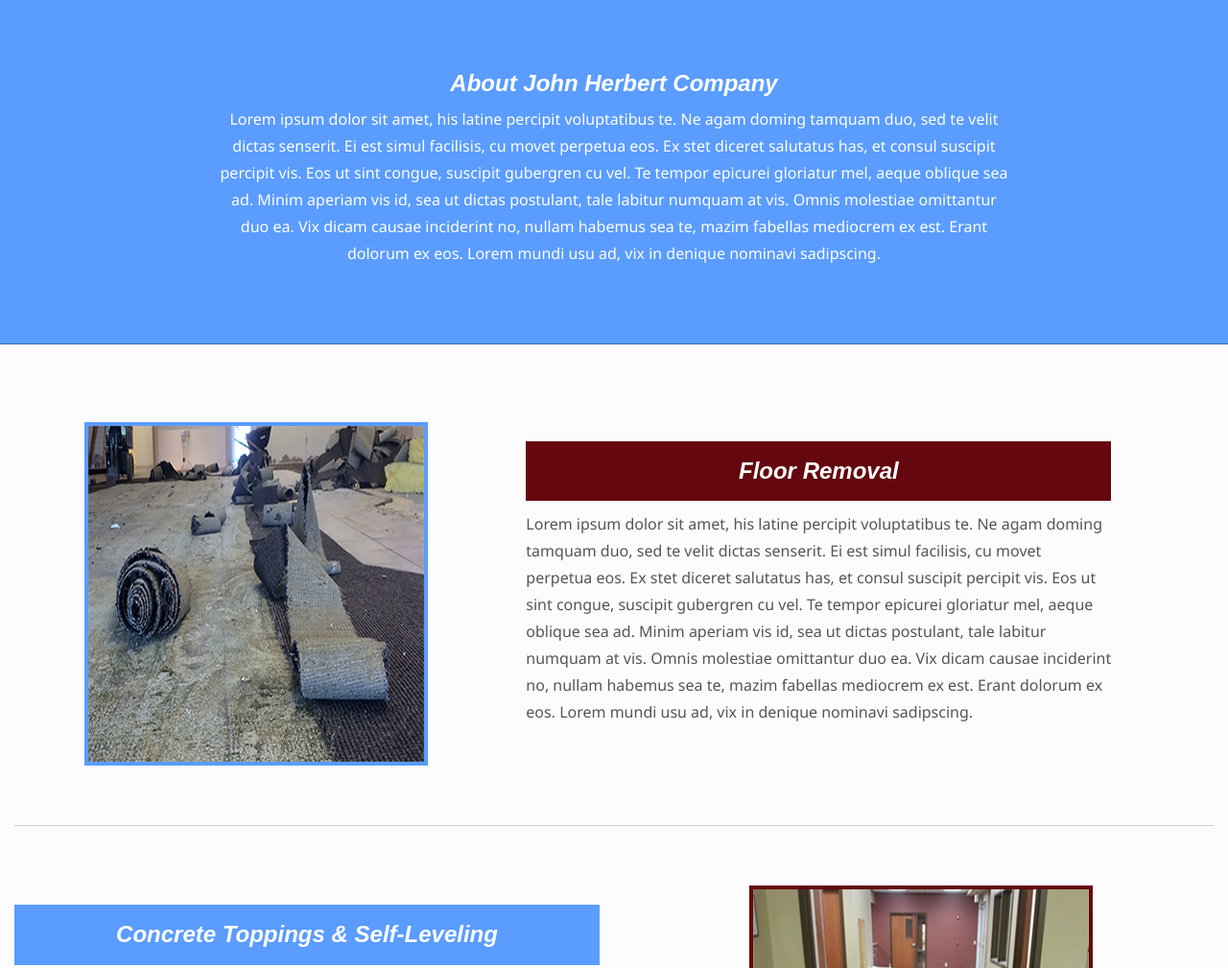
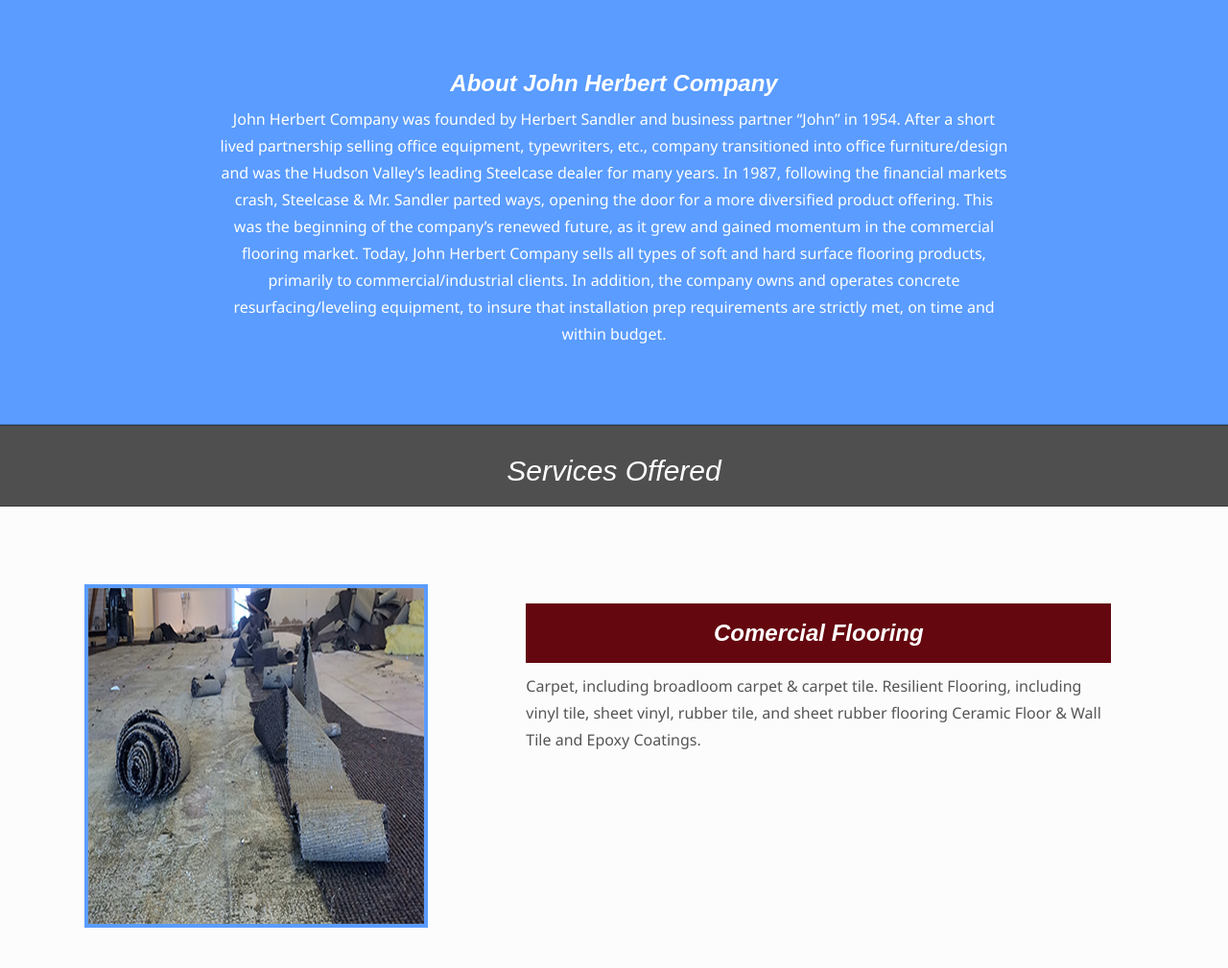
Before and after one commit to cjmarchione/cjmarchione.github.io, a plain HTML site: page index.html in a window 1280 px wide. Shown: the part 672-1681 px from the top of the page at 96% size. Drawn offline with nearby package versions, Linux system fonts and the light colour scheme; a web font is replaced by a local one.

Commit message:
additions

```diff
--- a/index.html
+++ b/index.html
@@ -104,14 +104,21 @@
 			<div class="row centered">
 				<div class="col-lg-8 col-lg-offset-2">
 				<h3><strong>About John Herbert Company</b></strong></h3>
-				<p>Lorem ipsum dolor sit amet, his latine percipit voluptatibus te. Ne agam doming tamquam duo, sed te velit dictas senserit. Ei est simul facilisis, cu movet perpetua eos. Ex stet diceret salutatus has, et consul suscipit percipit vis.
-
-				Eos ut sint congue, suscipit gubergren cu vel. Te tempor epicurei gloriatur mel, aeque oblique sea ad. Minim aperiam vis id, sea ut dictas postulant, tale labitur numquam at vis. Omnis molestiae omittantur duo ea. Vix dicam causae inciderint no, nullam habemus sea te, mazim fabellas mediocrem ex est. Erant dolorum ex eos. Lorem mundi usu ad, vix in denique nominavi sadipscing.</p>
+				<p>John Herbert Company was founded by Herbert Sandler and business partner “John” in 1954.  After a short lived partnership selling office equipment, typewriters, etc., company transitioned into office furniture/design and was the Hudson Valley’s leading Steelcase dealer for many years.  In 1987, following the financial markets crash, Steelcase & Mr. Sandler parted ways, opening the door for a more diversified product offering.  This was the beginning of the company’s renewed future, as it grew and gained momentum in the commercial flooring market.  Today, John Herbert Company sells all types of soft and hard surface flooring products, primarily to commercial/industrial clients.  In addition, the company owns and operates concrete resurfacing/leveling equipment, to insure that installation prep requirements are strictly met, on time and within budget.</p>
 				</div>
 			</div><!-- row -->
 		</div><!-- container -->
 	</div>
 
+<div id="g">
+		<div class="container">
+			<div class="row centered">
+				<div class="col-lg-8 col-lg-offset-2">
+					<h2>Services Offered</h2>
+				</div>
+			</div><!-- row -->
+		</div><!-- container -->
+	</div>
 
 
 <div class="container desc">
@@ -121,11 +128,10 @@
 				<img src="assets/img/p03.png" alt="">
 			</div><!-- col-lg-6 -->
 			<div class="col-lg-6">
-				<h3 class="services-header"><strong>Floor Removal</strong></h3>
-				<p>Lorem ipsum dolor sit amet, his latine percipit voluptatibus te. Ne agam doming tamquam duo, sed te velit dictas senserit. Ei est simul facilisis, cu movet perpetua eos. Ex stet diceret salutatus has, et consul suscipit percipit vis.
-
-				Eos ut sint congue, suscipit gubergren cu vel. Te tempor epicurei gloriatur mel, aeque oblique sea ad. Minim aperiam vis id, sea ut dictas postulant, tale labitur numquam at vis. Omnis molestiae omittantur duo ea. Vix dicam causae inciderint no, nullam habemus sea te, mazim fabellas mediocrem ex est. Erant dolorum ex eos. Lorem mundi usu ad, vix in denique nominavi sadipscing.</p>
-
+				<h3 class="services-header"><strong>Comercial Flooring</strong></h3>
+				<p> Carpet, including broadloom carpet &amp; carpet tile.
+  					Resilient Flooring, including vinyl tile, sheet vinyl, rubber tile, and sheet rubber flooring
+  					Ceramic Floor &amp; Wall Tile and Epoxy Coatings.</p>
 			</div>
 		</div><!-- row -->
 
@@ -137,7 +143,7 @@
 		<div class="col-lg-6 centered small">
 				<img src="assets/img/p01.png" alt="">
 			</div>
-				<h3 class="services-header1"><strong>Concrete Toppings &amp; Self-Leveling</strong></h3>
+				<h3 class="services-header1"><strong>Concrete Grinding &amp; Toppings</strong></h3>
 				<p>Lorem ipsum dolor sit amet, his latine percipit voluptatibus te. Ne agam doming tamquam duo, sed te velit dictas senserit. Ei est simul facilisis, cu movet perpetua eos. Ex stet diceret salutatus has, et consul suscipit percipit vis.
 
 				Eos ut sint congue, suscipit gubergren cu vel. Te tempor epicurei gloriatur mel, aeque oblique sea ad. Minim aperiam vis id, sea ut dictas postulant, tale labitur numquam at vis. Omnis molestiae omittantur duo ea. Vix dicam causae inciderint no, nullam habemus sea te, mazim fabellas mediocrem ex est. Erant dolorum ex eos. Lorem mundi usu ad, vix in denique nominavi sadipscing.</p>
@@ -158,7 +164,7 @@
 				<img src="assets/img/p02.png" alt="">
 			</div><!-- col-lg-6 -->
 			<div class="col-lg-6">
-				<h3 class="services-header"><strong>Grinding &amp; Resurfacing</strong></h3>
+				<h3 class="services-header"><strong>Floor Demo</strong></h3>
 				<p>Lorem ipsum dolor sit amet, his latine percipit voluptatibus te. Ne agam doming tamquam duo, sed te velit dictas senserit. Ei est simul facilisis, cu movet perpetua eos. Ex stet diceret salutatus has, et consul suscipit percipit vis.
 
 				Eos ut sint congue, suscipit gubergren cu vel. Te tempor epicurei gloriatur mel, aeque oblique sea ad. Minim aperiam vis id, sea ut dictas postulant, tale labitur numquam at vis. Omnis molestiae omittantur duo ea. Vix dicam causae inciderint no, nullam habemus sea te, mazim fabellas mediocrem ex est. Erant dolorum ex eos. Lorem mundi usu ad, vix in denique nominavi sadipscing.</p>
```
Also changed, not shown: about.html (+2 -4 lines), products.html (+1 -3 lines), works.html (+1 -3 lines).
